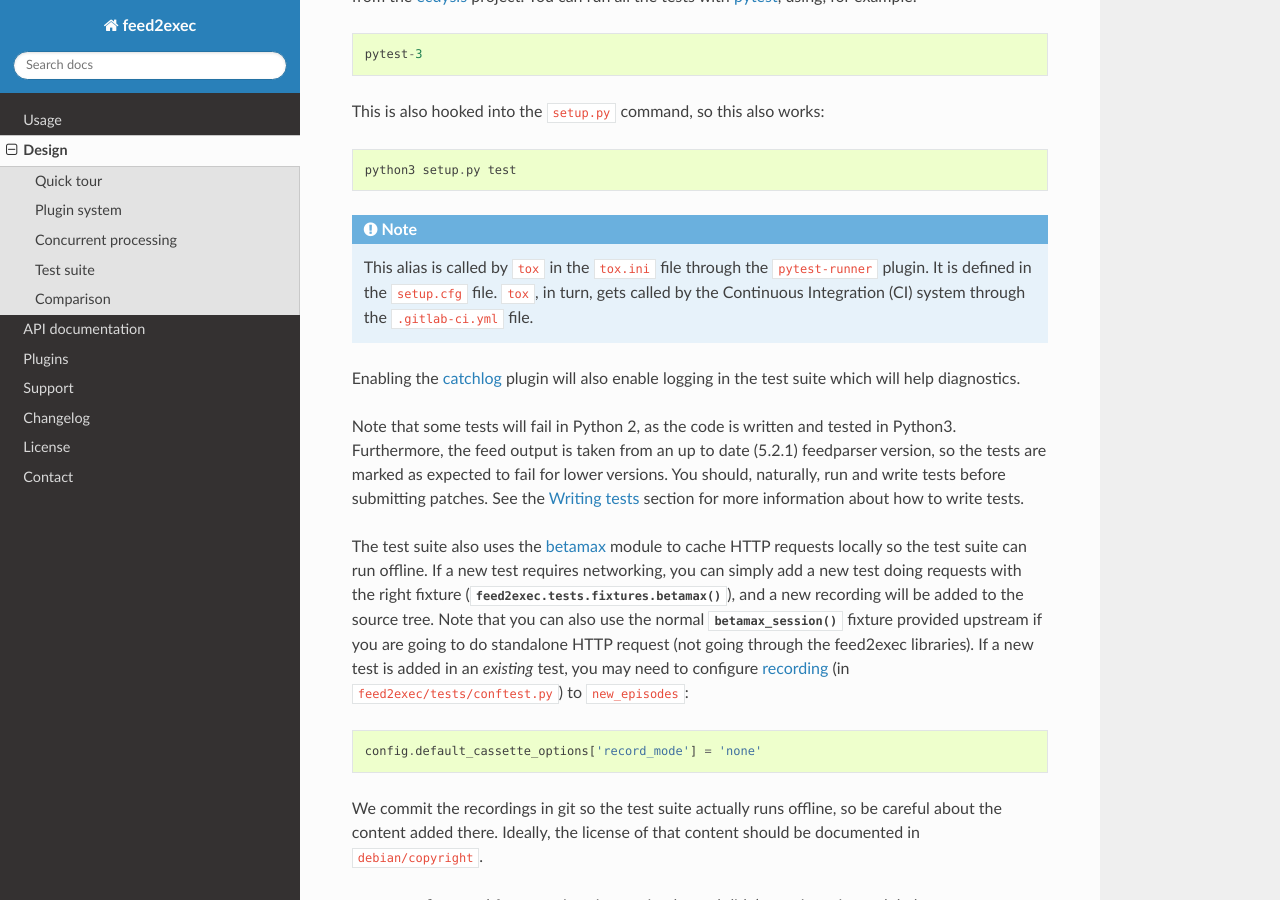
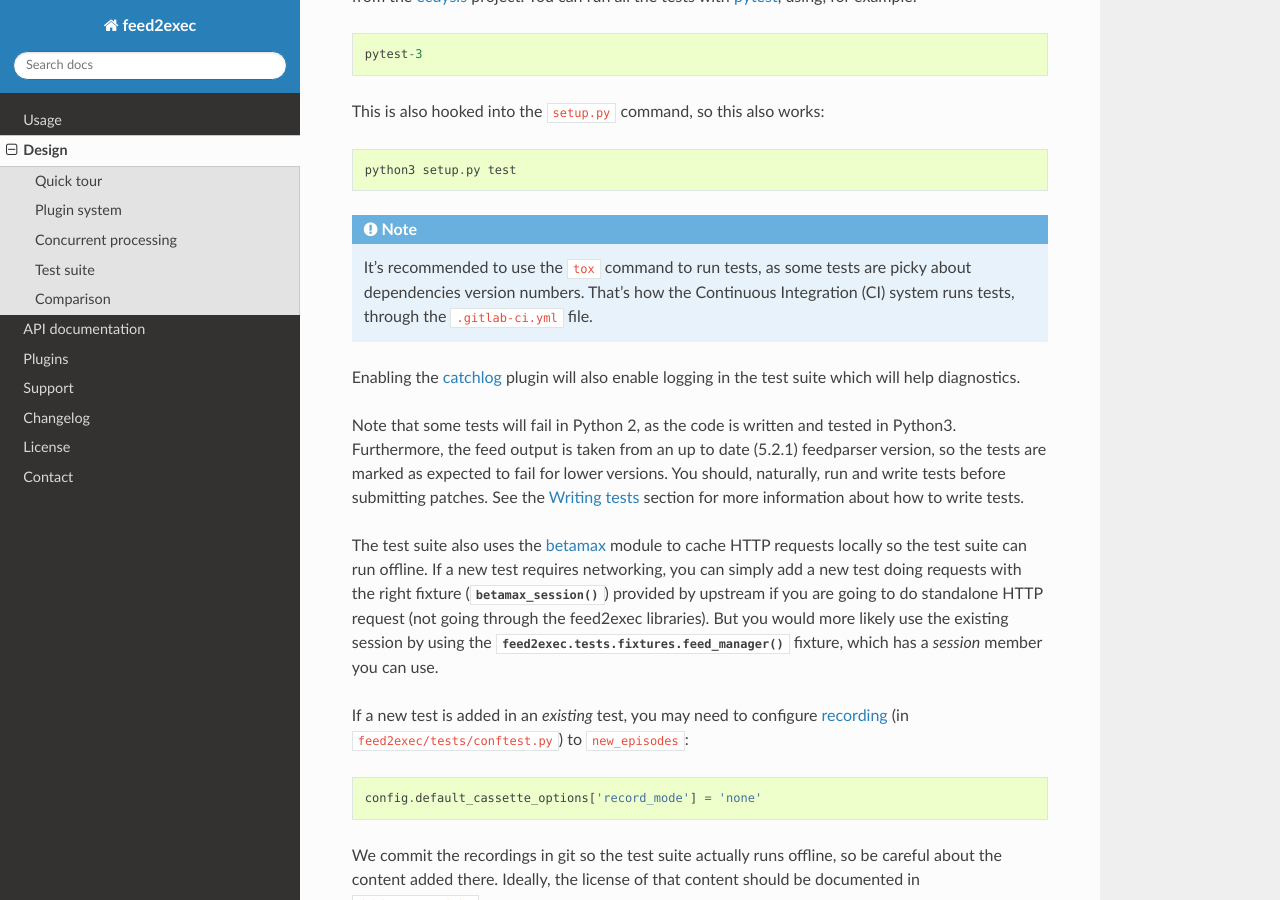
Before and after one commit to timb-machine-mirrors/anarcat-feed2exec, a Sphinx documentation site: the page built from doc/design.rst, in a window 1280 px wide and 900 px high, scrolled down 2103 px. Built offline with Sphinx 7.4.7 and the Read the Docs theme 2.0.0, drawn with Linux system fonts in a browser that asks for light colours; the version number could not be read and is left out.

Commit message:
update test docs following refactoring

```diff
--- a/doc/design.rst
+++ b/doc/design.rst
@@ -128,11 +128,10 @@ This is also hooked into the ``setup.py`` command, so this also works::
 
   python3 setup.py test
 
-.. note:: This alias is called by ``tox`` in the ``tox.ini`` file
-          through the ``pytest-runner`` plugin. It is defined in the
-          ``setup.cfg`` file. ``tox``, in turn, gets called by the
-          Continuous Integration (CI) system through the
-          ``.gitlab-ci.yml`` file.
+.. note:: It's recommended to use the ``tox`` command to run tests, as
+          some tests are picky about dependencies version
+          numbers. That's how the Continuous Integration (CI) system
+          runs tests, through the ``.gitlab-ci.yml`` file.
 
 Enabling the `catchlog`_ plugin will also enable logging in the test
 suite which will help diagnostics.
@@ -152,12 +151,14 @@ more information about how to write tests.
 The test suite also uses the `betamax`_ module to cache HTTP requests
 locally so the test suite can run offline. If a new test requires
 networking, you can simply add a new test doing requests with the
-right fixture (:func:`feed2exec.tests.fixtures.betamax`), and a new
-recording will be added to the source tree. Note that you can also use
-the normal :func:`betamax_session` fixture provided upstream if you
+right fixture (:func:`betamax_session`) provided by upstream if you
 are going to do standalone HTTP request (not going through the
-feed2exec libraries). If a new test is added in an *existing* test,
-you may need to configure `recording
+feed2exec libraries). But you would more likely use the existing
+session by using the :func:`feed2exec.tests.fixtures.feed_manager`
+fixture, which has a `session` member you can use.
+
+If a new test is added in an *existing* test, you may need to
+configure `recording
 <https://betamax.readthedocs.io/en/latest/record_modes.html>`_ (in
 ``feed2exec/tests/conftest.py``) to ``new_episodes``::
 
```
